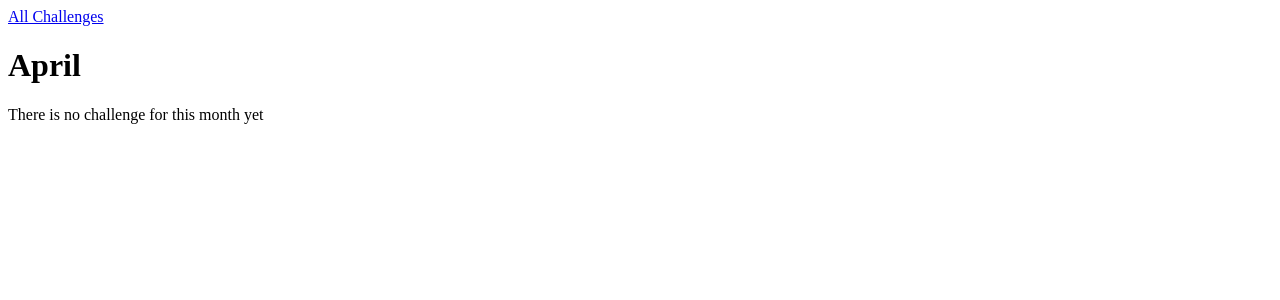
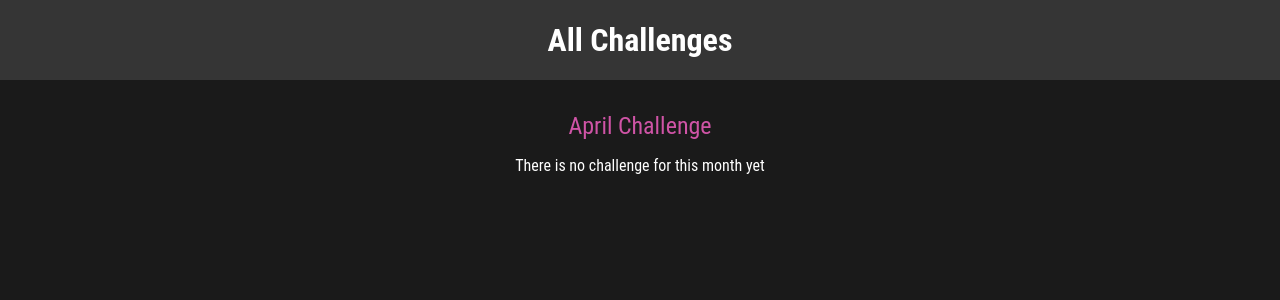
Before and after one commit to sumit87dgp/monthly_challenges, a Django app: page /challenges/april in a window 1280 px wide. Shown: the top 300 px of the page. Run offline with Django 4.2, Linux system fonts and the light colour scheme.

Commit message:
Added complete css files

```diff
--- a/challenges/static/challenges/challenge.css
+++ b/challenges/static/challenges/challenge.css
@@ -1,3 +1,22 @@
-ul{
-    list-style: none;
+h1,
+h2 {
+  text-align: center;
+  color: white;
 }
+
+h1 {
+  font-size: 1.5rem;
+  margin: 2rem 0 1rem 0;
+  font-weight: normal;
+  color: #cf54a6;
+}
+
+h2 {
+  font-size: 3rem;
+  font-weight: bold;
+}
+
+.fallback {
+  text-align: center;
+  color: white;
+}
--- /dev/null
+++ b/challenges/static/challenges/includes/header.css
@@ -0,0 +1,25 @@
+header {
+    width: 100%;
+    height: 5rem;
+    background-color: #353535;
+  }
+
+  header nav {
+    width: 100%;
+    height: 100%;
+    display: flex;
+    justify-content: center;
+    align-items: center;
+  }
+
+  header nav a {
+    color: white;
+    font-size: 2rem;
+    font-weight: bold;
+    text-decoration: none;
+  }
+
+  header nav a:hover,
+  header nav a:active {
+    color: #cf54a6;
+  }
--- a/challenges/templates/challenges/challenge.html
+++ b/challenges/templates/challenges/challenge.html
@@ -1,4 +1,9 @@
 {% extends 'base.html' %}
+{% load static %}
+{% block css_files %}
+<link rel="stylesheet" href="{% static "challenges/challenge.css" %}">
+<link rel="stylesheet" href="{% static "challenges/includes/header.css" %}">
+{% endblock css_files %}
     {% block page_title %}
     {{month_name | title}}
     {% endblock page_title %}
@@ -6,11 +11,11 @@
 
 {% block content %}
 {% include "challenges/includes/header.html" %}
-<h1>{{month_name | title}}</h1>
+<h1>{{month_name | title}} Challenge</h1>
 {% if text is not None %}
     <h2>{{text}}</h2>
 {% else %}
-    <p>There is no challenge for this month yet</p>
+    <p class="fallback">There is no challenge for this month yet</p>
 {% endif %}
 
 {% endblock content %}
--- a/challenges/templates/challenges/index.html
+++ b/challenges/templates/challenges/index.html
@@ -1,7 +1,8 @@
 {% extends 'base.html' %}
 {% load static %}
 {% block css_files %}
-<link rel="stylesheet" href="{% static "challenges/challenge.css" %}">
+<link rel="stylesheet" href="{% static "challenges/challenges.css" %}">
+<link rel="stylesheet" href="{% static "challenges/includes/header.css" %}">
 {% endblock css_files %}
 
     {% block page_title %}
--- a/monthly_challenges/settings.py
+++ b/monthly_challenges/settings.py
@@ -125,3 +125,7 @@ STATIC_URL = 'static/'
 # https://docs.djangoproject.com/en/4.1/ref/settings/#default-auto-field
 
 DEFAULT_AUTO_FIELD = 'django.db.models.BigAutoField'
+
+STATICFILES_DIRS = [
+    BASE_DIR / "static"
+]
--- /dev/null
+++ b/static/static.css
@@ -0,0 +1,10 @@
+@import url('https://fonts.googleapis.com/css2?family=Montserrat:wght@300&display=swap');
+
+html {
+    font-family: 'Roboto Condensed', sans-serif;
+  }
+
+  body {
+    margin: 0;
+    background-color: #1a1a1a;
+  }
--- a/templates/base.html
+++ b/templates/base.html
@@ -1,3 +1,4 @@
+{% load static %}
 <!DOCTYPE html>
 <html lang="en">
 <head>
@@ -5,6 +6,7 @@
     <meta http-equiv="X-UA-Compatible" content="IE=edge">
     <meta name="viewport" content="width=device-width, initial-scale=1.0">
     <title>{% block page_title %}My Challenges {% endblock %}</title>
+    <link rel="stylesheet" href="{% static "static.css" %}">
     {% block css_files %}{% endblock css_files %}
 </head>
 <body>
```
Also changed, not shown: challenges/static/challenges/challenges.css (added, +37 -0 lines).
